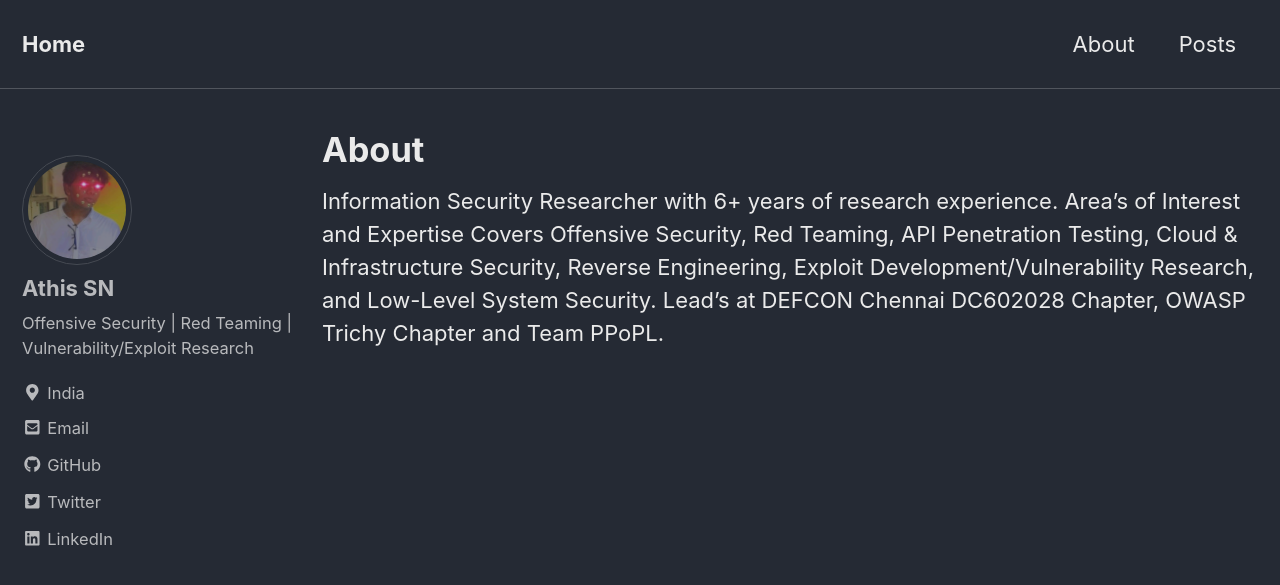
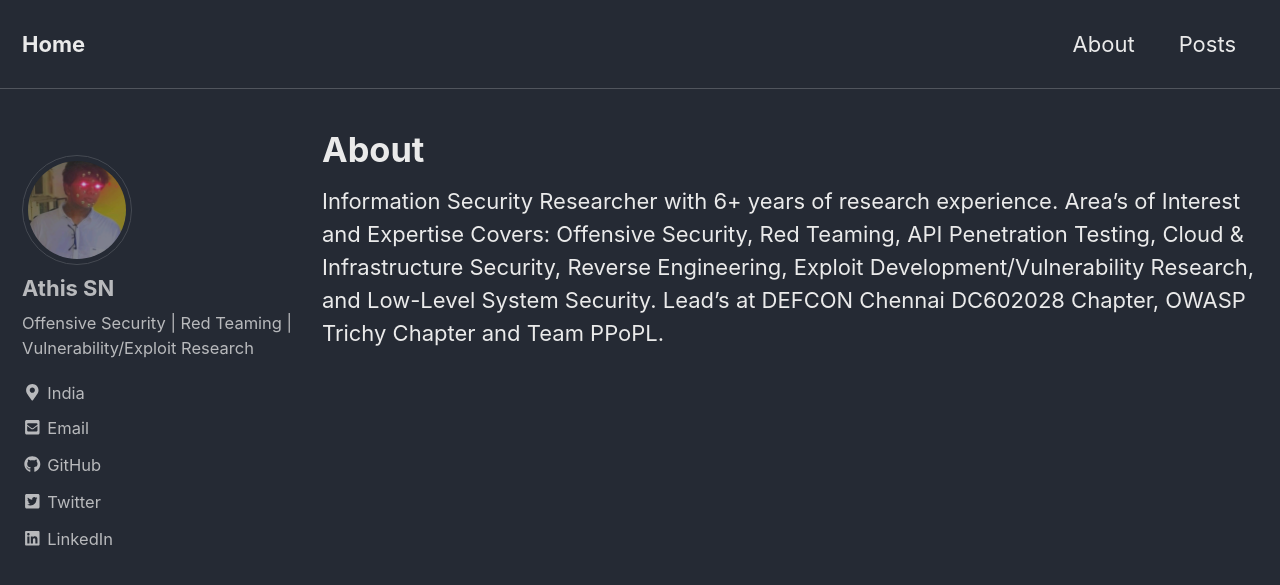
Before and after one commit to AthisSN/athissn.github.io, a Jekyll site: the page built from _pages/about.md, in a window 1280 px wide and 900 px high. Shown: the top 585 px of the window. Built offline with Jekyll 4.4.1, drawn with Linux system fonts in a browser that asks for light colours; cached includes are drawn as plain includes; nearby versions of some CDN libraries.

```diff
--- a/_pages/about.md
+++ b/_pages/about.md
@@ -3,4 +3,4 @@ title: "About"
 permalink: /about/
 ---
 
-Information Security Researcher with 6+ years of research experience. Area's of Interest and Expertise Covers Offensive Security, Red Teaming, API Penetration Testing, Cloud & Infrastructure Security, Reverse Engineering, Exploit Development/Vulnerability Research, and Low-Level System Security. Lead's at DEFCON Chennai DC602028 Chapter, OWASP Trichy Chapter and Team PPoPL.
+Information Security Researcher with 6+ years of research experience. Area's of Interest and Expertise Covers: Offensive Security, Red Teaming, API Penetration Testing, Cloud & Infrastructure Security, Reverse Engineering, Exploit Development/Vulnerability Research, and Low-Level System Security. Lead's at DEFCON Chennai DC602028 Chapter, OWASP Trichy Chapter and Team PPoPL.
```
